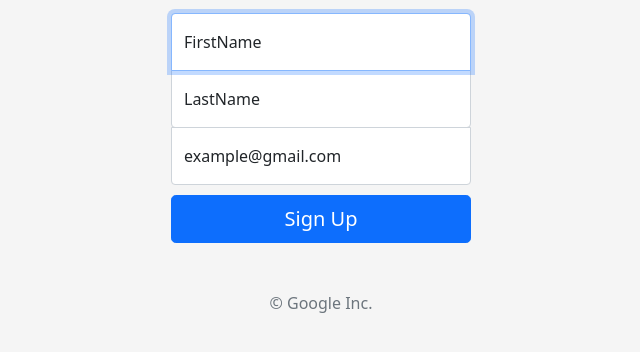
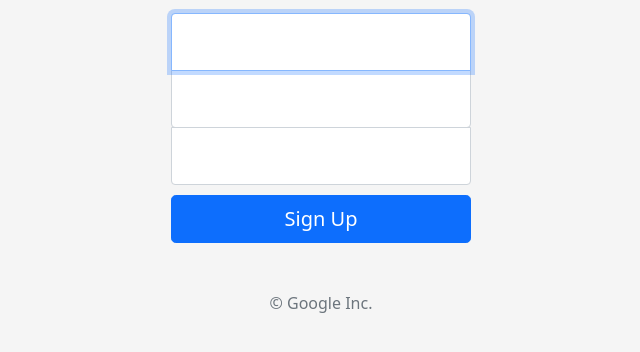
Before and after one commit to Chandra-MP/Newsletter, a website: page public/html/index.html in a window 1280 px wide. Shown: the part 310-662 px from the top of the page, without its empty margins (319-959 px from the left). Drawn offline with nearby package versions, Linux system fonts and the light colour scheme.

Commit message:
checking to if placeholder works

```diff
--- a/public/html/index.html
+++ b/public/html/index.html
@@ -83,7 +83,7 @@
         <h1 class="h3 mb-3 fw-normal">Sign up to my newsletter</h1>
 
         <div class="form-floating">
-          <label for="firstname">FirstName</label>
+          <!-- <label for="firstname">FirstName</label> -->
           <input
             type="text"
             class="form-control"
@@ -91,29 +91,26 @@
             required
             autofocus
             name="firstname"
-            placeholder="First Name"
-          />
+            placeholder="First Name"/>
         </div>
         <div class="form-floating">
-          <label for="lastname">LastName</label>
+          <!-- <label for="lastname">LastName</label> -->
           <input
             type="text"
             class="form-control"
             id="lastName"
             required
             name="lastname"
-            placeholder="Last Name"
-          />
+            placeholder="Last Name"/>
         </div>
         <div class="form-floating">
-          <label for="email">example@gmail.com</label>
+          <!-- <label for="email">example@gmail.com</label> -->
           <input
             type="email"
             class="form-control"
             required
             name="email"
-            placeholder="example@gmail.com"
-          />
+            placeholder="example@gmail.com"/>
         </div>
 
         <button class="w-100 btn btn-lg btn-primary" type="submit">
```
